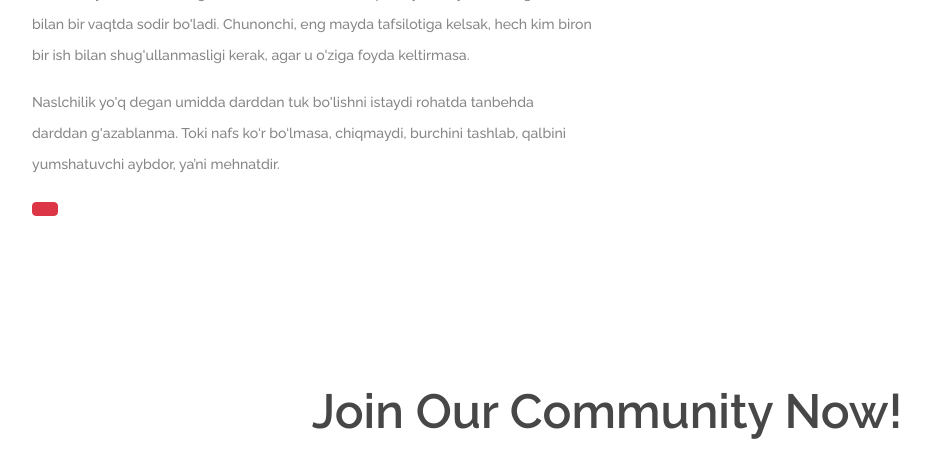
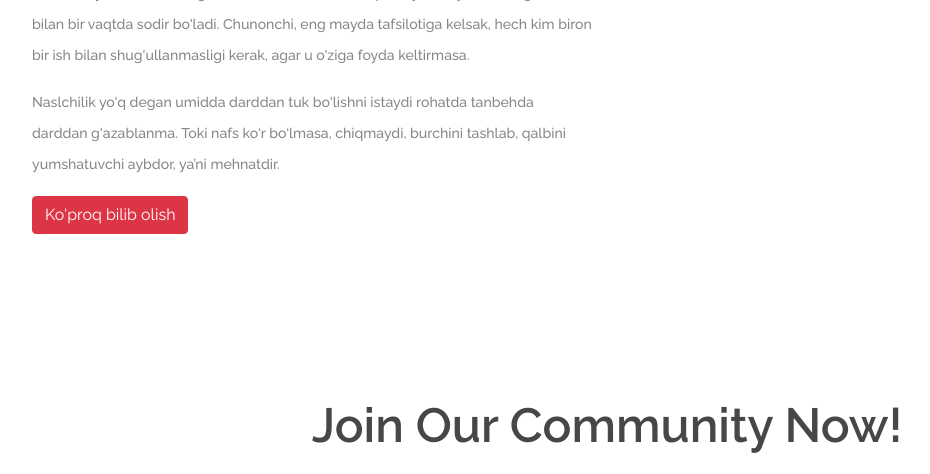
Before and after one commit to Xusanbek0039/Django-Corsera-clone, a Django app: page /about/ in a window 1280 px wide. Shown: the part 848-1322 px from the top of the page, without its empty margins (33-963 px from the left). Run offline with Django 3.2, Linux system fonts and the light colour scheme; parts of the project's set-up code (start-up, migrations or seed data) failed here and were passed over; some libraries are stand-ins or nearby versions.

Commit message:
Update about.html

```diff
--- a/templates/about.html
+++ b/templates/about.html
@@ -23,7 +23,7 @@
 		    <hr>
 		    <p>Undan keyin daromadning ortishi kuzatiladi, lekin u qandaydir buyuk asrning ishi bilan bir vaqtda sodir bo'ladi. Chunonchi, eng mayda tafsilotiga kelsak, hech kim biron bir ish bilan shug'ullanmasligi kerak, agar u o'ziga foyda keltirmasa.</p>
 		    <p>Naslchilik yo'q degan umidda darddan tuk bo'lishni istaydi rohatda tanbehda darddan g'azablanma. Toki nafs ko‘r bo‘lmasa, chiqmaydi, burchini tashlab, qalbini yumshatuvchi aybdor, ya’ni mehnatdir.</p>
-		    <button type="button" class="btn btn-danger"></button>
+		    <button type="button" class="btn btn-danger">Ko'proq bilib olish</button>
 
 		</div>
 		<div class="col-md-6">
```
